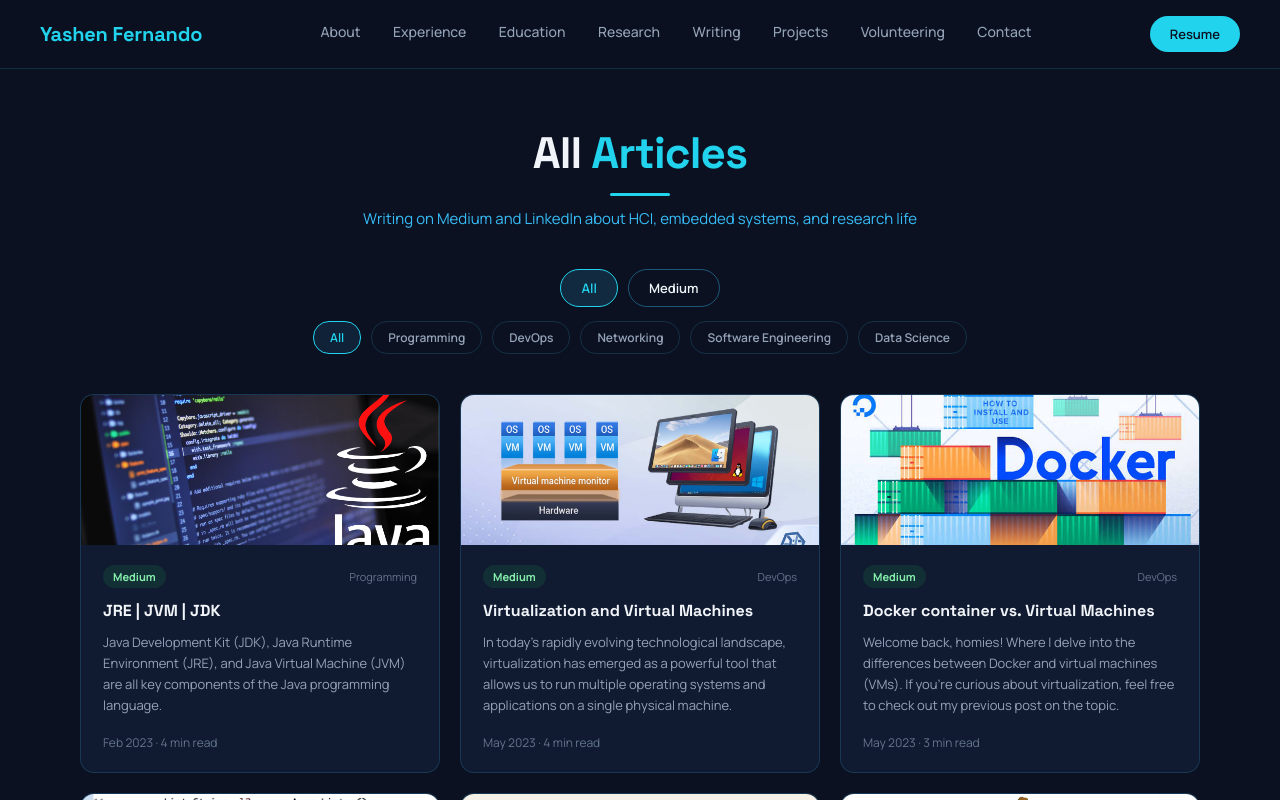
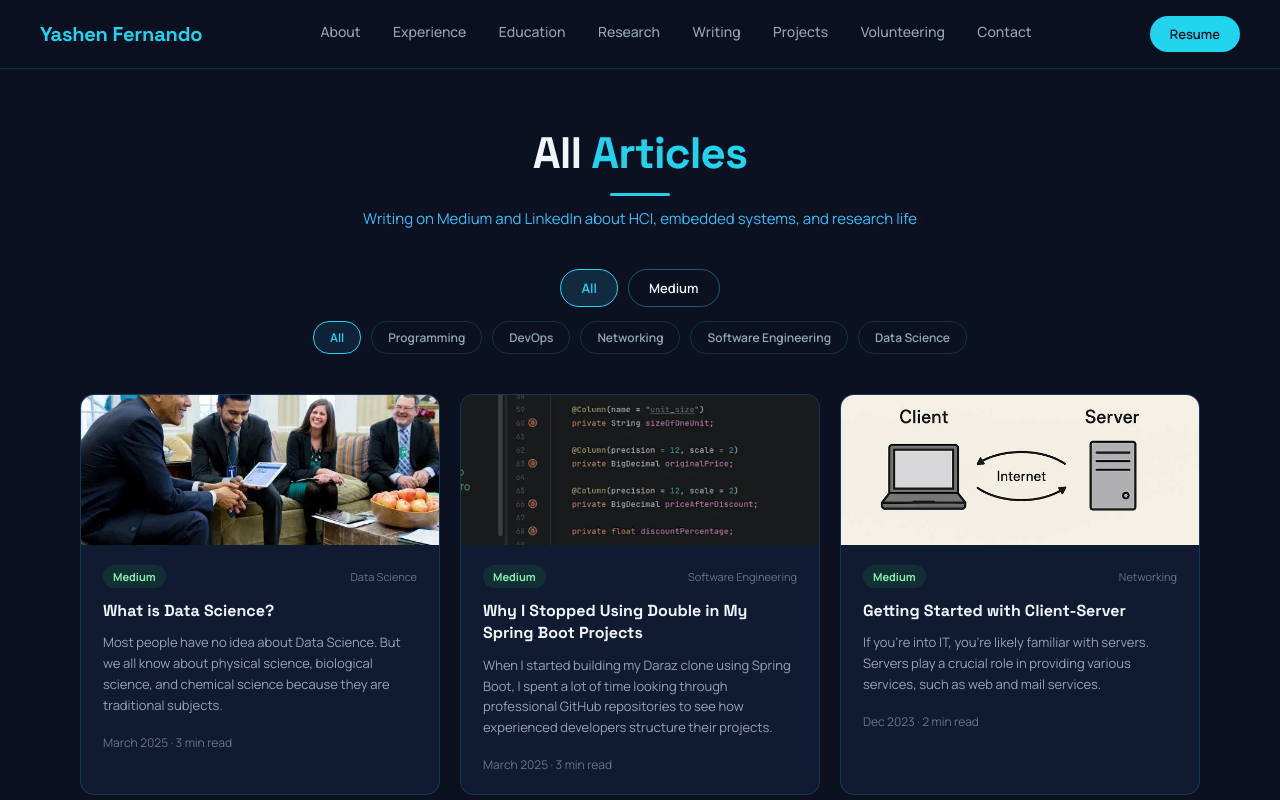
Before and after one commit to yashenFdo/Portfolio_version4, a React (Vite) app: page /blog in a window 1280 px wide. Shown: the top 800 px of the page. Built offline with nearby package versions, Linux system fonts and the light colour scheme.

Commit message:
Update: Blog Post order

```diff
--- a/src/pages/Blog.jsx
+++ b/src/pages/Blog.jsx
@@ -1,8 +1,10 @@
 import { useMemo, useState } from 'react';
 import { posts } from '../data/content';
+import { sortByNewest } from '../utils/date';
 import styles from './Blog.module.css';
 
 const PAGE_SIZE = 6;
+const sortedPosts = sortByNewest(posts);
 const PLATFORMS = ['All', ...new Set(posts.map((p) => p.platform))];
 const TOPICS = ['All', ...new Set(posts.map((p) => p.topic))];
 
@@ -13,7 +15,7 @@
 
   const filtered = useMemo(
     () =>
-      posts.filter(
+      sortedPosts.filter(
         (p) =>
           (platform === 'All' || p.platform === platform) &&
           (topic === 'All' || p.topic === topic)
--- a/src/pages/home/WritingTeaser.jsx
+++ b/src/pages/home/WritingTeaser.jsx
@@ -1,11 +1,12 @@
 import { Link } from 'react-router-dom';
 import Reveal from '../../components/Reveal';
 import { posts } from '../../data/content';
+import { sortByNewest } from '../../utils/date';
 import shared from './shared.module.css';
 import styles from './WritingTeaser.module.css';
 
 export default function WritingTeaser() {
-  const recent = posts.slice(0, 6);
+  const recent = sortByNewest(posts).slice(0, 6);
   return (
     <section id="writing" className={styles.section}>
       <Reveal>
--- /dev/null
+++ b/src/utils/date.js
@@ -0,0 +1,15 @@
+const MONTHS = {
+  jan: 0, feb: 1, mar: 2, apr: 3, may: 4, jun: 5,
+  jul: 6, aug: 7, sep: 8, oct: 9, nov: 10, dec: 11,
+};
+
+export function parseMonthYear(str) {
+  const match = /([A-Za-z]+)\.?\s+(\d{4})/.exec(str || '');
+  if (!match) return new Date(0);
+  const month = MONTHS[match[1].slice(0, 3).toLowerCase()] ?? 0;
+  return new Date(Number(match[2]), month, 1);
+}
+
+export function sortByNewest(items, dateKey = 'date') {
+  return [...items].sort((a, b) => parseMonthYear(b[dateKey]) - parseMonthYear(a[dateKey]));
+}
```
